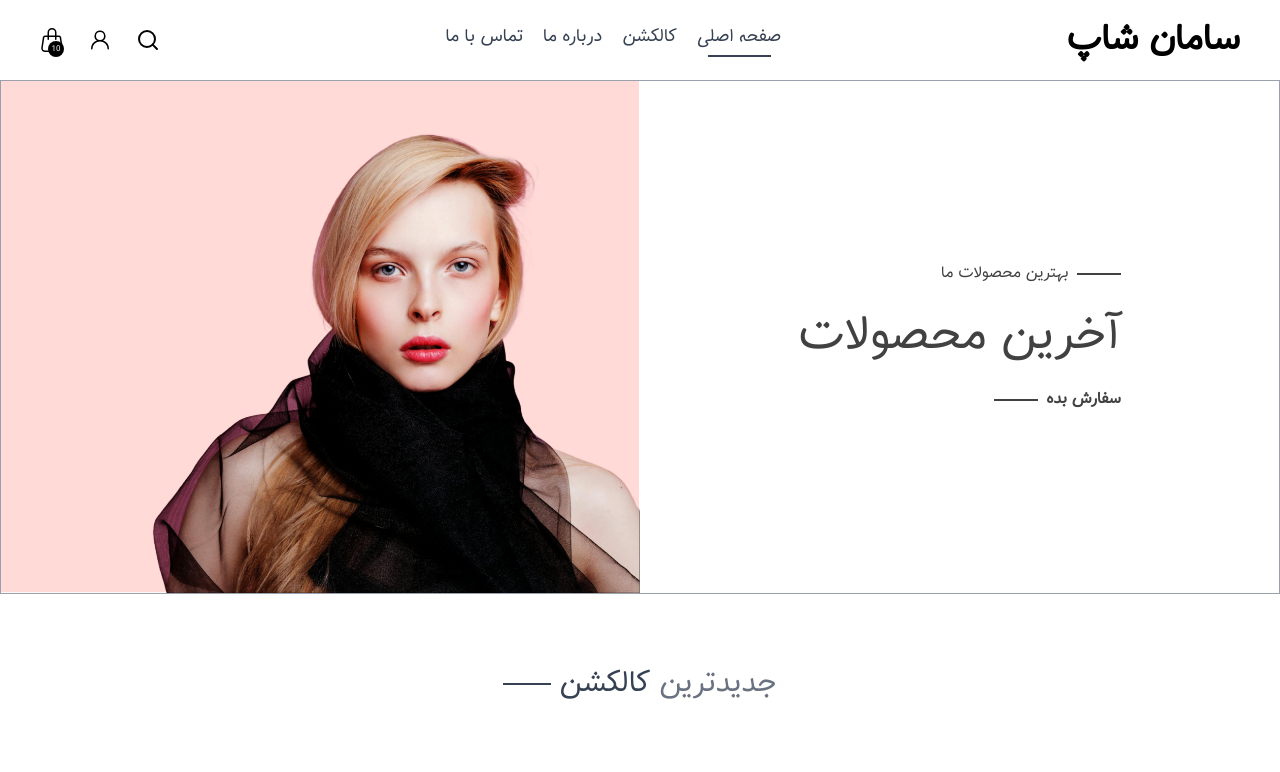
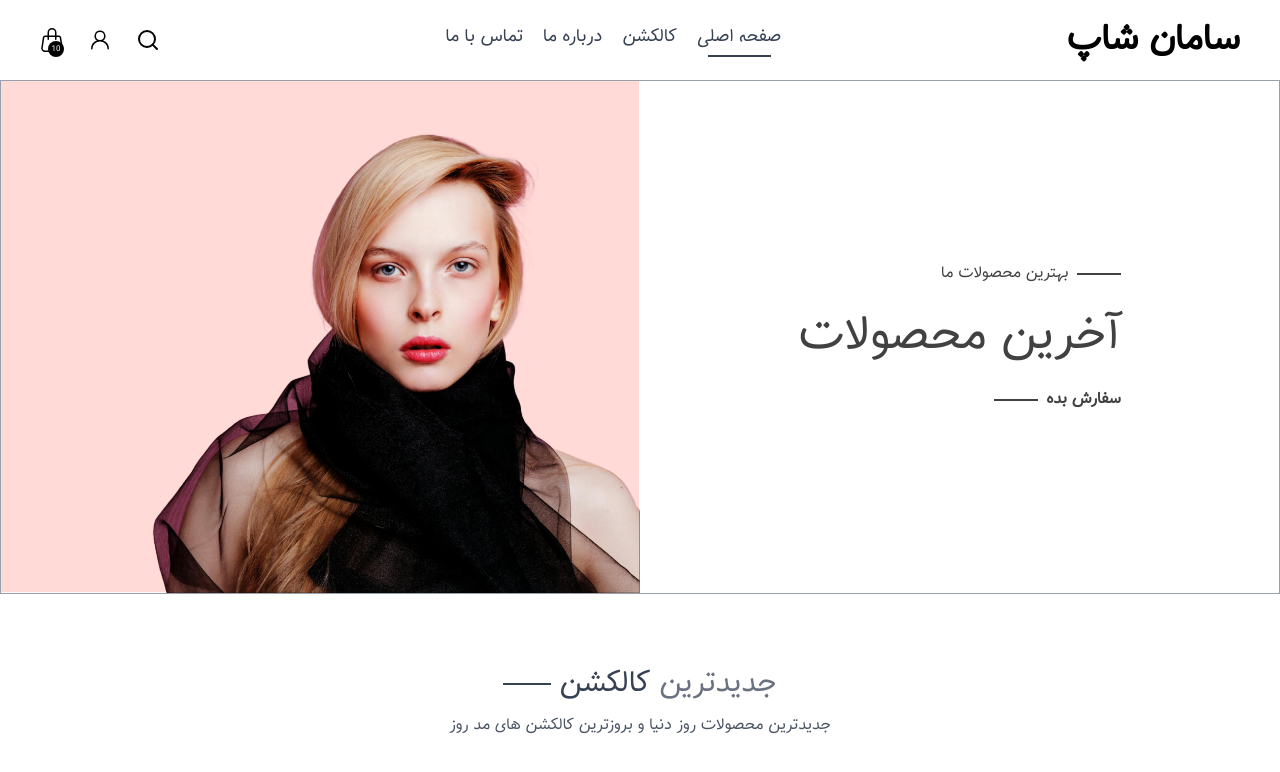
Before and after one commit to sani1426/next-project, a Next.js app: page / in a window 1280 px wide. Shown: the top 772 px of the page. Built offline with nearby package versions, Linux system fonts and the light colour scheme.

Commit message:
update LatestCollection.jsx

```diff
--- a/components/main/LatestCollection.jsx
+++ b/components/main/LatestCollection.jsx
@@ -1,11 +1,16 @@
 import { products } from "../../assets/assets";
 import Title from "./Title";
 const LatestCollection = () => {
+        let latestProduct = []
+        latestProduct = products.slice(0,10)
+        console.log(latestProduct);
         return (
                 <div className="my-10">
                         <div className="text-center py-8 text-3xl">
                                 <Title text1={"جدیدترین"} text2={"کالکشن"} />
+                                <p className="w-3/4 m-auto text-xs sm:text-sm md:text-base text-gray-600">جدیدترین محصولات روز دنیا و بروزترین کالکشن های مد روز</p>
                         </div>
+
                 </div>
          );
 }
```
